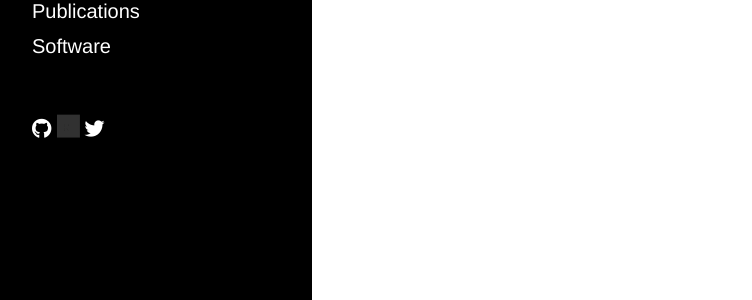
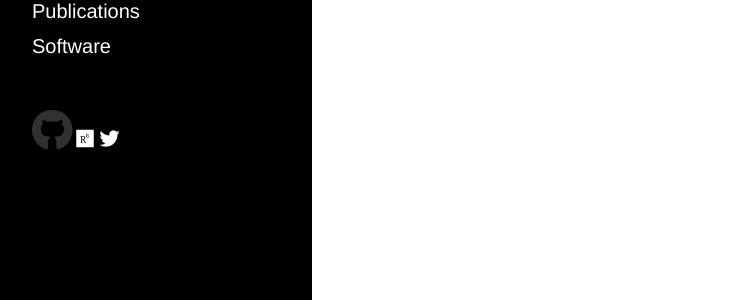
Before and after one commit to songweizhi/songweizhi.github.io, a Jekyll site: the page built from index.md, in a window 1280 px wide. Shown: the part 485-785 px from the top of the page, without its empty margins (8-760 px from the left). Built offline with Jekyll 4.4.1, drawn with Linux system fonts in a browser that asks for light colours; nearby versions of some CDN libraries.

Commit message:
Initial commit

```diff
--- a/_includes/social.html
+++ b/_includes/social.html
@@ -2,7 +2,7 @@
 
   {% if site.github_username %}
   <a href="https://github.com/songweizhi">
-    <i class="fab fa-github"></i>
+    <h1 class="fab fa-github"></h1>
   </a>
   {% endif %}
 
@@ -10,7 +10,7 @@
 
   {% if site.researchgate_username %}
   <a href="https://www.researchgate.net/profile/Weizhi_Song">
-    <h3 class="fab fa-researchgate"></h3>
+    <a class="fab fa-researchgate"></a>
   </a>
   {% endif %}
 
```
